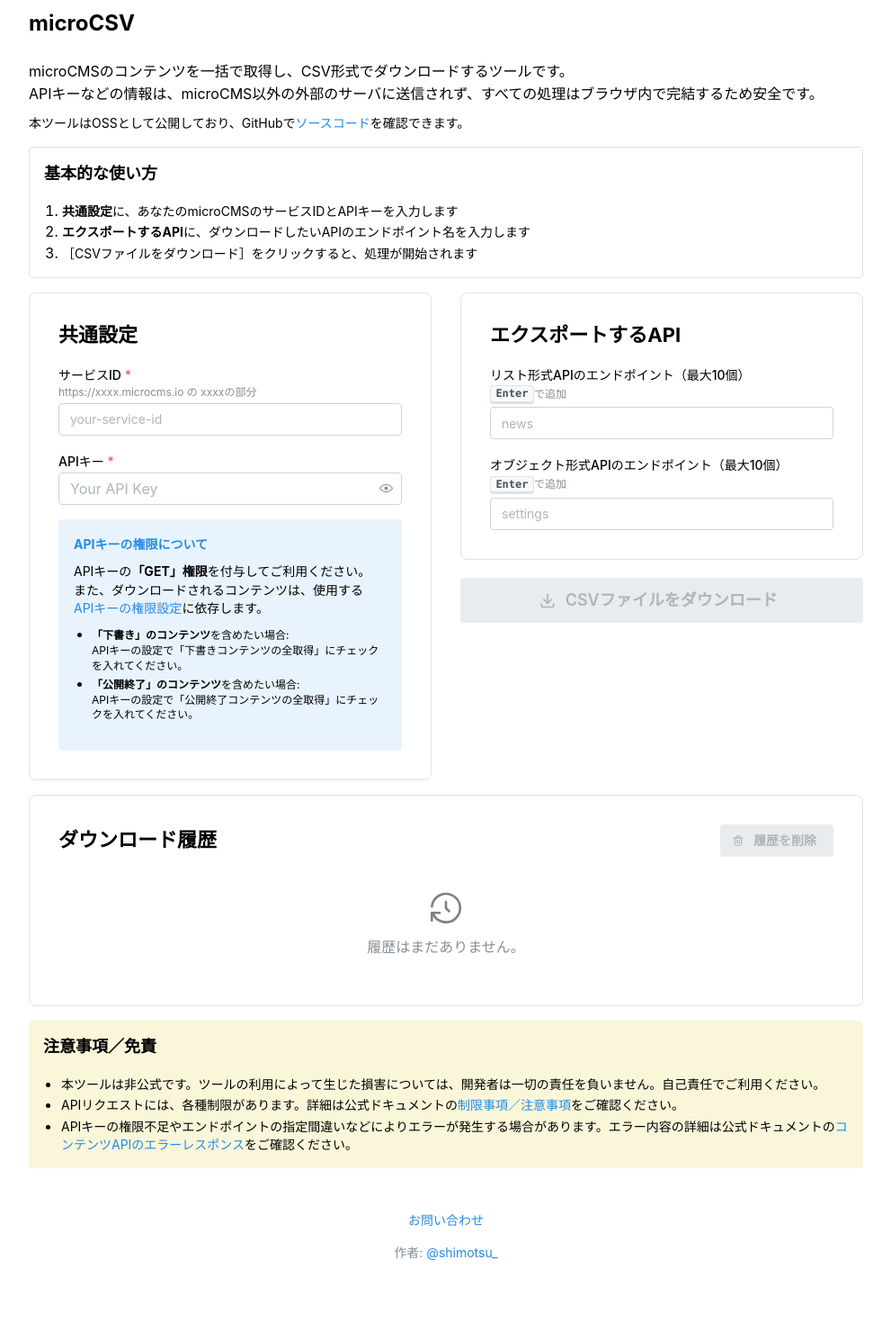
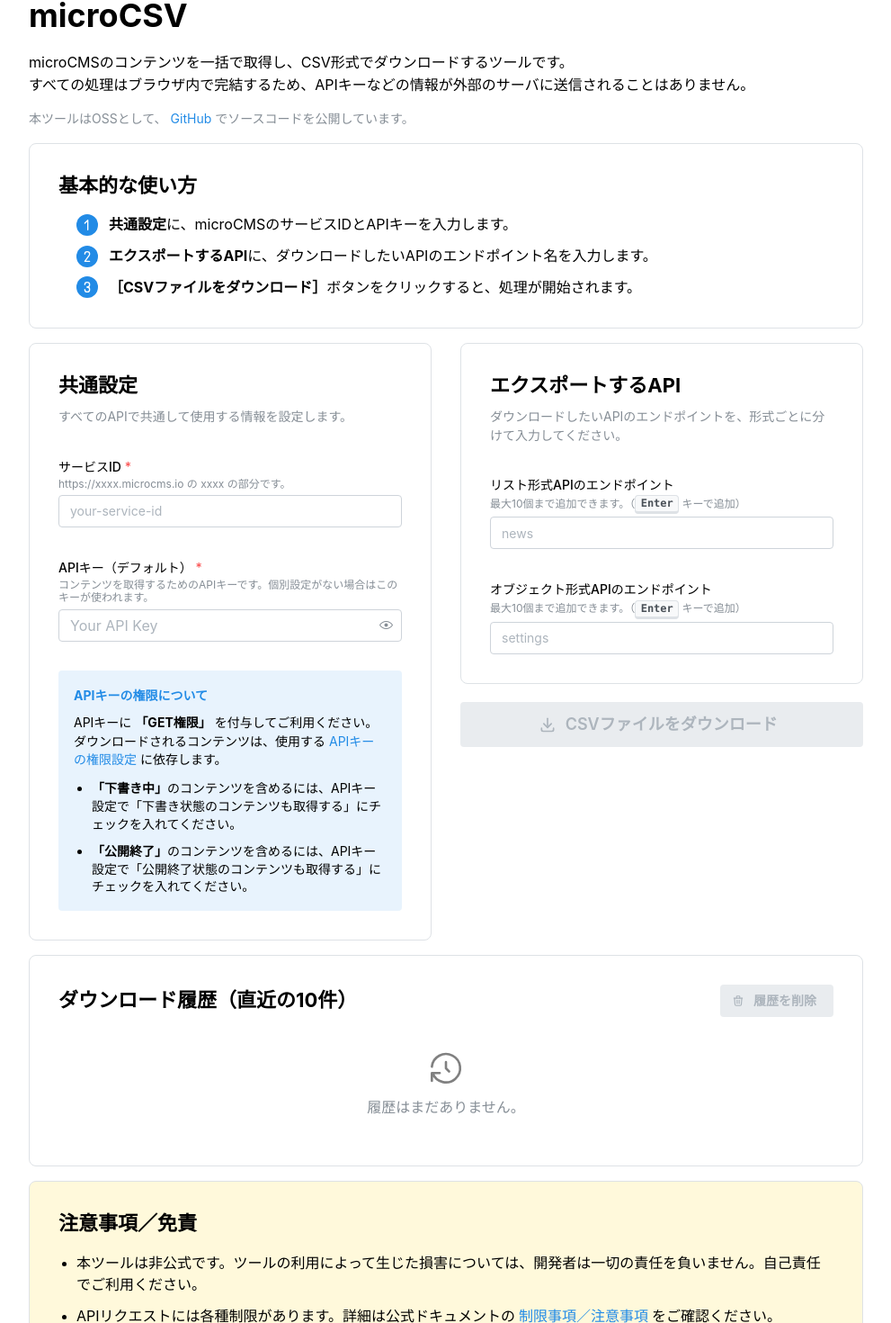
Before and after one commit to shimotsu4431/microCSV, a Next.js app: page / in a window 1280 px wide. Shown: the part 38-1508 px from the top of the page at 90% size, without its empty margins (144-1135 px from the left). Built offline with nearby package versions, Linux system fonts and the light colour scheme.

Commit message:
コンポーネントのUIを改善し、説明文を追加。エンドポイント設定のロジックを整理し、APIキー設定の説明を強化。

```diff
--- a/app/components/DownloadHistory.tsx
+++ b/app/components/DownloadHistory.tsx
@@ -39,7 +39,7 @@
         <Group justify="space-between">
           <Group>
             <Title order={2} size={22}>
-              ダウンロード履歴
+              ダウンロード履歴（直近の10件）
             </Title>
           </Group>
           <Button
--- a/app/components/EndpointInput.tsx
+++ b/app/components/EndpointInput.tsx
@@ -1,6 +1,6 @@
 'use client'
 
-import { useState } from 'react'
+import { useState, useCallback } from 'react'
 import { toast } from 'react-hot-toast'
 import {
   TextInput,
@@ -11,8 +11,105 @@
   Paper,
   Title,
   Kbd,
+  Text,
 } from '@mantine/core'
 import { IconX } from '@tabler/icons-react'
+
+// --- 型定義 ---
+
+type EndpointType = 'list' | 'object'
+
+// --- 定数 ---
+
+const MAX_ENDPOINTS = 10
+const ENDPOINT_REGEX = /^[a-z0-9_-]{3,32}$/
+
+// --- サブコンポーネント ---
+
+interface EndpointBadgeListProps {
+  endpoints: string[]
+  onRemove: (endpoint: string) => void
+  isLoading: boolean
+}
+
+const EndpointBadgeList = ({
+  endpoints,
+  onRemove,
+  isLoading,
+}: EndpointBadgeListProps) => {
+  if (endpoints.length === 0) return null
+
+  return (
+    <Group gap="xs">
+      {endpoints.map((ep) => (
+        <Badge
+          key={ep}
+          variant="outline"
+          size="lg"
+          pr={3}
+          style={{ textTransform: 'none' }}
+          rightSection={
+            <ActionIcon
+              size="xs"
+              color="blue"
+              radius="xl"
+              variant="transparent"
+              onClick={() => onRemove(ep)}
+              disabled={isLoading}
+              aria-label={`${ep}を削除`}
+            >
+              <IconX size={12} />
+            </ActionIcon>
+          }
+        >
+          {ep}
+        </Badge>
+      ))}
+    </Group>
+  )
+}
+
+interface EndpointFormProps {
+  type: EndpointType
+  onAdd: (endpoint: string) => void
+  isLoading: boolean
+}
+
+const EndpointForm = ({ type, onAdd, isLoading }: EndpointFormProps) => {
+  const [value, setValue] = useState('')
+
+  const label = type === 'list' ? 'リスト形式API' : 'オブジェクト形式API'
+  const placeholder = type === 'list' ? 'news' : 'settings'
+
+  const handleAdd = () => {
+    onAdd(value)
+    setValue('')
+  }
+
+  return (
+    <TextInput
+      label={`${label}のエンドポイント`}
+      description={
+        <Text size="xs" component="span">
+          最大{MAX_ENDPOINTS}個まで追加できます。（
+          <Kbd>Enter</Kbd> キーで追加）
+        </Text>
+      }
+      placeholder={placeholder}
+      value={value}
+      onChange={(e) => setValue(e.currentTarget.value)}
+      onKeyDown={(e) => {
+        if (e.key === 'Enter') {
+          e.preventDefault()
+          handleAdd()
+        }
+      }}
+      disabled={isLoading}
+    />
+  )
+}
+
+// --- メインコンポーネント ---
 
 interface EndpointInputProps {
   listEndpoints: string[]
@@ -29,30 +126,23 @@
   setObjectEndpoints,
   isLoading,
 }: EndpointInputProps) => {
-  const [currentListEndpoint, setCurrentListEndpoint] = useState('')
-  const [currentObjectEndpoint, setCurrentObjectEndpoint] = useState('')
-
-  const handleAddEndpoint = (type: 'list' | 'object') => {
-    const endpoint =
-      type === 'list' ? currentListEndpoint : currentObjectEndpoint
+  const handleAddEndpoint = useCallback(
+    (type: EndpointType, endpoint: string) => {
+      const setter = type === 'list' ? setListEndpoints : setObjectEndpoints
       const existingEndpoints = type === 'list' ? listEndpoints : objectEndpoints
 
       if (!endpoint) return
 
-    if (type === 'list' && listEndpoints.length >= 10) {
-      toast.error('リスト形式APIは10個までしか追加できません。')
+      if (existingEndpoints.length >= MAX_ENDPOINTS) {
+        toast.error(
+          `${type === 'list' ? 'リスト' : 'オブジェクト'}形式APIは${MAX_ENDPOINTS}個までしか追加できません。`
+        )
         return
       }
 
-    if (type === 'object' && objectEndpoints.length >= 10) {
-      toast.error('オブジェクト形式APIは10個までしか追加できません。')
-      return
-    }
-
-    const endpointRegex = /^[a-z0-9_-]{3,32}$/
-    if (!endpointRegex.test(endpoint)) {
+      if (!ENDPOINT_REGEX.test(endpoint)) {
         toast.error(
-        'エンドポイント名は3文字以上32文字以下の半角小文字英数字、ハイフン(-)、アンダースコア(_)のみ使用できます。'
+          'エンドポイント名は3〜32文字の半角小文字英数字、ハイフン、アンダースコアのみ使用できます。'
         )
         return
       }
@@ -62,19 +152,13 @@
         return
       }
 
-    if (type === 'list') {
-      setListEndpoints([...listEndpoints, endpoint])
-      setCurrentListEndpoint('')
-    } else {
-      setObjectEndpoints([...objectEndpoints, endpoint])
-      setCurrentObjectEndpoint('')
-    }
-  }
+      setter([...existingEndpoints, endpoint])
+    },
+    [listEndpoints, objectEndpoints, setListEndpoints, setObjectEndpoints]
+  )
 
-  const handleRemoveEndpoint = (
-    type: 'list' | 'object',
-    endpointToRemove: string
-  ) => {
+  const handleRemoveEndpoint = useCallback(
+    (type: EndpointType, endpointToRemove: string) => {
       if (type === 'list') {
         setListEndpoints(listEndpoints.filter((ep) => ep !== endpointToRemove))
       } else {
@@ -82,127 +166,46 @@
           objectEndpoints.filter((ep) => ep !== endpointToRemove)
         )
       }
-  }
+    },
+    [listEndpoints, objectEndpoints, setListEndpoints, setObjectEndpoints]
+  )
 
   return (
     <Paper withBorder p="xl" radius="md">
-      <Stack>
+      <Stack gap="xl">
+        <Stack gap="xs">
           <Title order={2} size={22}>
             エクスポートするAPI
           </Title>
+          <Text size="sm" c="dimmed">
+            ダウンロードしたいAPIのエンドポイントを、形式ごとに分けて入力してください。
+          </Text>
+        </Stack>
+
         <Stack>
-          <TextInput
-            label="リスト形式APIのエンドポイント（最大10個）"
-            description={
-              <>
-                {' '}
-                <Kbd>Enter</Kbd>で追加
-              </>
-            }
-            placeholder="news"
-            value={currentListEndpoint}
-            onChange={(e) => setCurrentListEndpoint(e.target.value)}
-            onKeyDown={(e) =>
-              e.key === 'Enter' &&
-              (e.preventDefault(), handleAddEndpoint('list'))
-            }
-            disabled={isLoading}
+          <EndpointForm
+            type="list"
+            onAdd={(endpoint) => handleAddEndpoint('list', endpoint)}
+            isLoading={isLoading}
           />
-          {listEndpoints.length > 0 && (
-            <Group gap="xs">
-              {listEndpoints.map((ep) => (
-                <Badge
-                  key={ep}
-                  variant="outline"
-                  style={{
-                    textTransform: 'none',
-                    transition: 'all .2s ease',
-                    cursor: 'pointer',
-                  }}
-                  styles={{
-                    root: {
-                      '&:hover': {
-                        backgroundColor: '#e7f5ff',
-                        color: '#1971c2',
-                      },
-                    },
-                  }}
-                  size="lg"
-                  rightSection={
-                    <ActionIcon
-                      size="xs"
-                      color="blue"
-                      radius="xl"
-                      variant="transparent"
-                      onClick={() => handleRemoveEndpoint('list', ep)}
-                      disabled={isLoading}
-                    >
-                      <IconX size={12} />
-                    </ActionIcon>
-                  }
-                >
-                  {ep}
-                </Badge>
-              ))}
-            </Group>
-          )}
+          <EndpointBadgeList
+            endpoints={listEndpoints}
+            onRemove={(endpoint) => handleRemoveEndpoint('list', endpoint)}
+            isLoading={isLoading}
+          />
         </Stack>
+
         <Stack>
-          <TextInput
-            label="オブジェクト形式APIのエンドポイント（最大10個）"
-            description={
-              <>
-                {' '}
-                <Kbd>Enter</Kbd>で追加
-              </>
-            }
-            placeholder="settings"
-            value={currentObjectEndpoint}
-            onChange={(e) => setCurrentObjectEndpoint(e.target.value)}
-            onKeyDown={(e) =>
-              e.key === 'Enter' &&
-              (e.preventDefault(), handleAddEndpoint('object'))
-            }
-            disabled={isLoading}
+          <EndpointForm
+            type="object"
+            onAdd={(endpoint) => handleAddEndpoint('object', endpoint)}
+            isLoading={isLoading}
           />
-          {objectEndpoints.length > 0 && (
-            <Group gap="xs">
-              {objectEndpoints.map((ep) => (
-                <Badge
-                  key={ep}
-                  variant="outline"
-                  style={{
-                    textTransform: 'none',
-                    transition: 'all .2s ease',
-                    cursor: 'pointer',
-                  }}
-                  styles={{
-                    root: {
-                      '&:hover': {
-                        backgroundColor: '#e7f5ff',
-                        color: '#1971c2',
-                      },
-                    },
-                  }}
-                  size="lg"
-                  rightSection={
-                    <ActionIcon
-                      size="xs"
-                      color="blue"
-                      radius="xl"
-                      variant="transparent"
-                      onClick={() => handleRemoveEndpoint('object', ep)}
-                      disabled={isLoading}
-                    >
-                      <IconX size={12} />
-                    </ActionIcon>
-                  }
-                >
-                  {ep}
-                </Badge>
-              ))}
-            </Group>
-          )}
+          <EndpointBadgeList
+            endpoints={objectEndpoints}
+            onRemove={(endpoint) => handleRemoveEndpoint('object', endpoint)}
+            isLoading={isLoading}
+          />
         </Stack>
       </Stack>
     </Paper>
--- a/app/components/Header.tsx
+++ b/app/components/Header.tsx
@@ -3,24 +3,26 @@
 import { Title, Text, Anchor, Stack } from '@mantine/core'
 
 export const Header = () => (
-  <Stack gap="xs">
-    <Title order={1} mt={16} mb={16} size={24}>
+  <Stack gap="md">
+    <Title order={1} size={36}>
       microCSV
     </Title>
     <Text>
       microCMSのコンテンツを一括で取得し、CSV形式でダウンロードするツールです。
       <br />
-      APIキーなどの情報は、microCMS以外の外部のサーバに送信されず、すべての処理はブラウザ内で完結するため安全です。
+      すべての処理はブラウザ内で完結するため、APIキーなどの情報が外部のサーバに送信されることはありません。
     </Text>
-    <Text size="sm">
-      本ツールはOSSとして公開しており、GitHubで
+    <Text size="sm" c="dimmed">
+      本ツールはOSSとして、
       <Anchor
         href="https://github.com/shimotsu4431/microcms-downloader-tool"
         target="_blank"
+        rel="noopener noreferrer"
+        mx={4}
       >
-        ソースコード
+        GitHub
       </Anchor>
-      を確認できます。
+      でソースコードを公開しています。
     </Text>
   </Stack>
 )
--- a/app/components/Instruction.tsx
+++ b/app/components/Instruction.tsx
@@ -1,30 +1,63 @@
 'use client'
 
-import { Paper, Stack, Title, Text } from '@mantine/core'
+import { Paper, Stack, Title, Text, List, ThemeIcon } from '@mantine/core'
+import { IconNumber1, IconNumber2, IconNumber3 } from '@tabler/icons-react'
 
 export const Instruction = () => (
-  <Paper withBorder p="md">
+  <Paper withBorder p="xl" radius="md">
     <Stack>
-      <Title order={4}>基本的な使い方</Title>
-      <ol style={{ margin: 0, paddingLeft: '20px' }}>
-        <li>
-          <Text size="sm">
-            <b>共通設定</b>
-            に、あなたのmicroCMSのサービスIDとAPIキーを入力します
+      <Title order={2} size={22}>
+        基本的な使い方
+      </Title>
+      <List
+        spacing="xs"
+        size="sm"
+        center
+        icon={null} // デフォルトのアイコンを削除
+      >
+        <List.Item
+          icon={
+            <ThemeIcon size={24} radius="xl" color="blue">
+              <IconNumber1 style={{ width: 16, height: 16 }} />
+            </ThemeIcon>
+          }
+        >
+          <Text>
+            <Text span fw={700}>
+              共通設定
+            </Text>
+            に、microCMSのサービスIDとAPIキーを入力します。
           </Text>
-        </li>
-        <li>
-          <Text size="sm">
-            <b>エクスポートするAPI</b>
-            に、ダウンロードしたいAPIのエンドポイント名を入力します
+        </List.Item>
+        <List.Item
+          icon={
+            <ThemeIcon size={24} radius="xl" color="blue">
+              <IconNumber2 style={{ width: 16, height: 16 }} />
+            </ThemeIcon>
+          }
+        >
+          <Text>
+            <Text span fw={700}>
+              エクスポートするAPI
+            </Text>
+            に、ダウンロードしたいAPIのエンドポイント名を入力します。
           </Text>
-        </li>
-        <li>
-          <Text size="sm">
-            ［CSVファイルをダウンロード］をクリックすると、処理が開始されます
+        </List.Item>
+        <List.Item
+          icon={
+            <ThemeIcon size={24} radius="xl" color="blue">
+              <IconNumber3 style={{ width: 16, height: 16 }} />
+            </ThemeIcon>
+          }
+        >
+          <Text>
+            <Text span fw={700}>
+              ［CSVファイルをダウンロード］
+            </Text>
+            ボタンをクリックすると、処理が開始されます。
           </Text>
-        </li>
-      </ol>
+        </List.Item>
+      </List>
     </Stack>
   </Paper>
 )
--- a/app/components/Precautions.tsx
+++ b/app/components/Precautions.tsx
@@ -1,46 +1,48 @@
 'use client'
 
-import { Paper, Stack, Title, Anchor, Text } from '@mantine/core'
+import { Paper, Stack, Title, Anchor, Text, List } from '@mantine/core'
 
 export const Precautions = () => (
-  <Paper p="md" style={{ backgroundColor: '#faf6da' }}>
+  <Paper withBorder p="xl" radius="md" bg="yellow.0">
     <Stack>
-      <Title order={4}>注意事項／免責</Title>
-      <ul style={{ margin: 0, paddingLeft: '20px' }}>
-        <li>
-          <Text size="sm">
+      <Title order={2} size={22}>
+        注意事項／免責
+      </Title>
+      <List spacing="xs" size="sm" center>
+        <List.Item>
+          <Text>
             本ツールは非公式です。ツールの利用によって生じた損害については、開発者は一切の責任を負いません。自己責任でご利用ください。
           </Text>
-        </li>
-        <li>
-          <Text size="sm">
-            APIリクエストには、各種制限があります。詳細は公式ドキュメントの
+        </List.Item>
+        <List.Item>
+          <Text>
+            APIリクエストには各種制限があります。詳細は公式ドキュメントの
             <Anchor
               href="https://document.microcms.io/manual/limitations"
               target="_blank"
               rel="noopener noreferrer"
-              size="sm"
+              mx={4}
             >
               制限事項／注意事項
             </Anchor>
             をご確認ください。
           </Text>
-        </li>
-        <li>
-          <Text size="sm">
-            APIキーの権限不足やエンドポイントの指定間違いなどによりエラーが発生する場合があります。エラー内容の詳細は公式ドキュメントの
+        </List.Item>
+        <List.Item>
+          <Text>
+            APIキーの権限不足やエンドポイントの指定間違いなどによりエラーが発生する場合があります。詳細は公式ドキュメントの
             <Anchor
               href="https://document.microcms.io/content-api/api-error-response"
               target="_blank"
               rel="noopener noreferrer"
-              size="sm"
+              mx={4}
             >
               コンテンツAPIのエラーレスポンス
             </Anchor>
             をご確認ください。
           </Text>
-        </li>
-      </ul>
+        </List.Item>
+      </List>
     </Stack>
   </Paper>
 )
--- a/app/components/Settings.tsx
+++ b/app/components/Settings.tsx
@@ -9,17 +9,14 @@
   Stack,
   Title,
   Paper,
+  List,
 } from '@mantine/core'
-
-type KeyMapping = { id: number; endpoint: string; key: string }
 
 interface SettingsProps {
   serviceId: string
   setServiceId: (id: string) => void
   defaultApiKey: string
   setDefaultApiKey: (key: string) => void
-  keyMappings: KeyMapping[]
-  setKeyMappings: React.Dispatch<React.SetStateAction<KeyMapping[]>>
   isLoading: boolean
 }
 
@@ -31,56 +28,67 @@
   isLoading,
 }: SettingsProps) => (
   <Paper withBorder p="xl" radius="md">
-    <Stack>
+    <Stack gap="xl">
+      <Stack gap="xs">
         <Title order={2} size={22}>
           共通設定
         </Title>
+        <Text size="sm" c="dimmed">
+          すべてのAPIで共通して使用する情報を設定します。
+        </Text>
+      </Stack>
+
       <TextInput
         label="サービスID"
-        description="https://xxxx.microcms.io の xxxxの部分"
+        description="https://xxxx.microcms.io の xxxx の部分です。"
         placeholder="your-service-id"
         value={serviceId}
-        onChange={(e) => setServiceId(e.target.value)}
+        onChange={(e) => setServiceId(e.currentTarget.value)}
         disabled={isLoading}
         required
       />
       <PasswordInput
-        label="APIキー"
+        label="APIキー（デフォルト）"
+        description="コンテンツを取得するためのAPIキーです。個別設定がない場合はこのキーが使われます。"
         placeholder="Your API Key"
         value={defaultApiKey}
-        onChange={(e) => setDefaultApiKey(e.target.value)}
+        onChange={(e) => setDefaultApiKey(e.currentTarget.value)}
         disabled={isLoading}
         required
       />
       <Alert variant="light" color="blue" title="APIキーの権限について">
+        <Stack gap="sm">
           <Text size="sm">
-          APIキーの<b>「GET」権限</b>を付与してご利用ください。
-          <br />
-          また、ダウンロードされるコンテンツは、使用する{' '}
+            APIキーに
+            <Text span fw={700} mx={4}>
+              「GET権限」
+            </Text>
+            を付与してご利用ください。ダウンロードされるコンテンツは、使用する
             <Anchor
               href="https://document.microcms.io/content-api/x-microcms-api-key"
               target="_blank"
+              rel="noopener noreferrer"
+              mx={4}
             >
               APIキーの権限設定
             </Anchor>
             に依存します。
           </Text>
-        <ul style={{ paddingLeft: '20px', marginTop: '8px' }}>
-          <li>
-            <Text size="xs">
-              <b>「下書き」のコンテンツ</b>を含めたい場合:
-              <br />
-              APIキーの設定で「下書きコンテンツの全取得」にチェックを入れてください。
+          <List spacing="xs" size="sm" center>
+            <List.Item style={{ lineHeight: 1.4 }}>
+              <Text span fw={700} size="sm">
+                「下書き中」
               </Text>
-          </li>
-          <li>
-            <Text size="xs">
-              <b>「公開終了」のコンテンツ</b>を含めたい場合:
-              <br />
-              APIキーの設定で「公開終了コンテンツの全取得」にチェックを入れてください。
+              のコンテンツを含めるには、APIキー設定で「下書き状態のコンテンツも取得する」にチェックを入れてください。
+            </List.Item>
+            <List.Item style={{ lineHeight: 1.4 }}>
+              <Text span fw={700} size="sm">
+                「公開終了」
               </Text>
-          </li>
-        </ul>
+              のコンテンツを含めるには、APIキー設定で「公開終了状態のコンテンツも取得する」にチェックを入れてください。
+            </List.Item>
+          </List>
+        </Stack>
       </Alert>
     </Stack>
   </Paper>
```
Also changed, not shown: app/components/KeyOverride.tsx (+57 -51 lines). Lines whose indentation alone changed are shown as unchanged.
